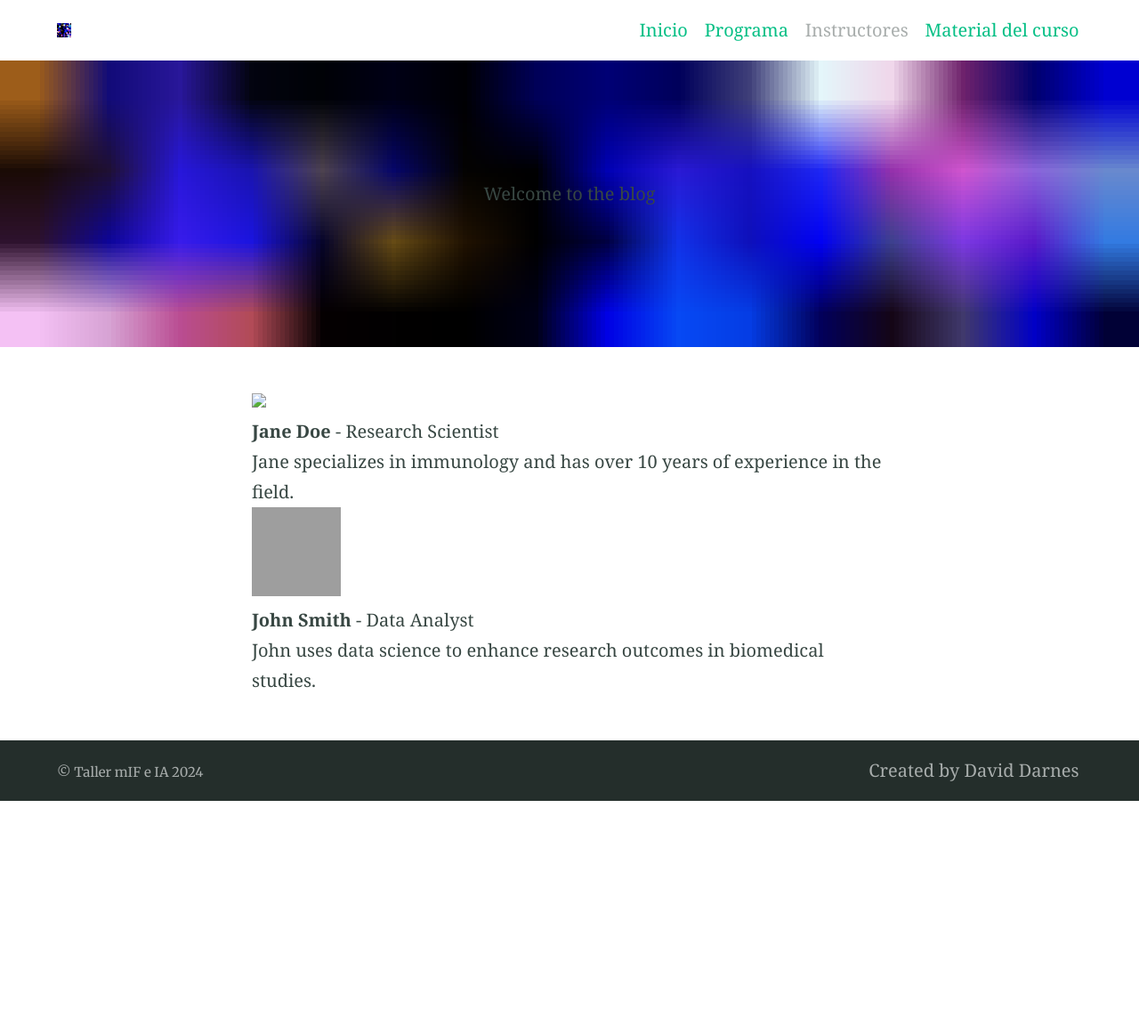
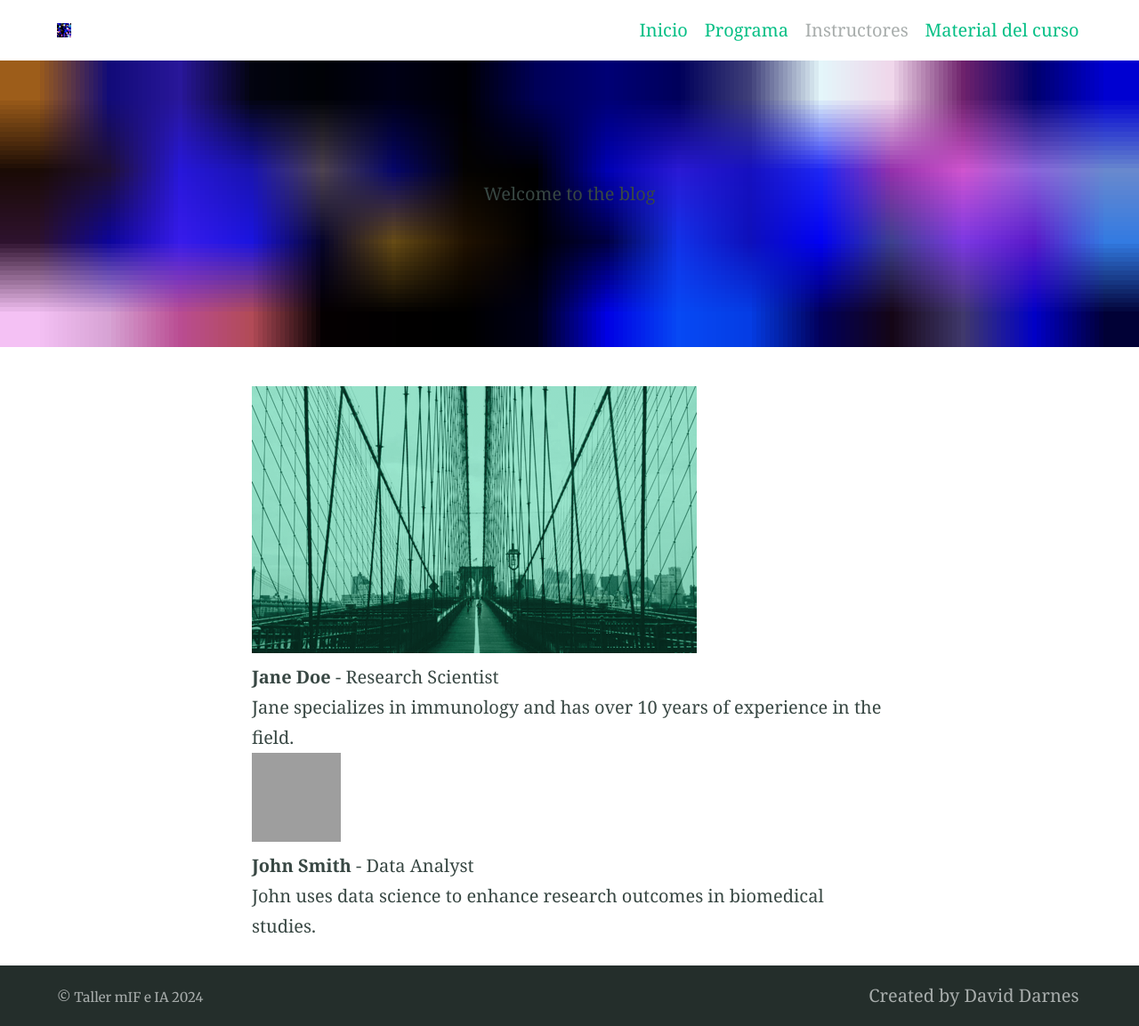
Before and after one commit to acnilo/202411_LNMA_IA-mIF, a Jekyll site: the page built from blog/index.html, in a window 1280 px wide. Shown: the whole page at 89% size. Built offline with Jekyll 4.4.1, drawn with Linux system fonts in a browser that asks for light colours; the list of posts is cut into pages by our own code; before the commit the page ends 900 px from its top, so only the background shows below that; grey boxes are pictures that could not be loaded.

Commit message:
Update bios.yml

```diff
--- a/_data/bios.yml
+++ b/_data/bios.yml
@@ -1,7 +1,7 @@
 - name: "Jane Doe"
   role: "Research Scientist"
   bio: "Jane specializes in immunology and has over 10 years of experience in the field."
-  image: "{{ site.url }}{{ site.baseurl }}/assets/default-social-image.png"
+  image: "https://acnilo.github.io/202411_LNMA_IA-mIF/assets/default-social-image.png"
 
 - name: "John Smith"
   role: "Data Analyst"
```
